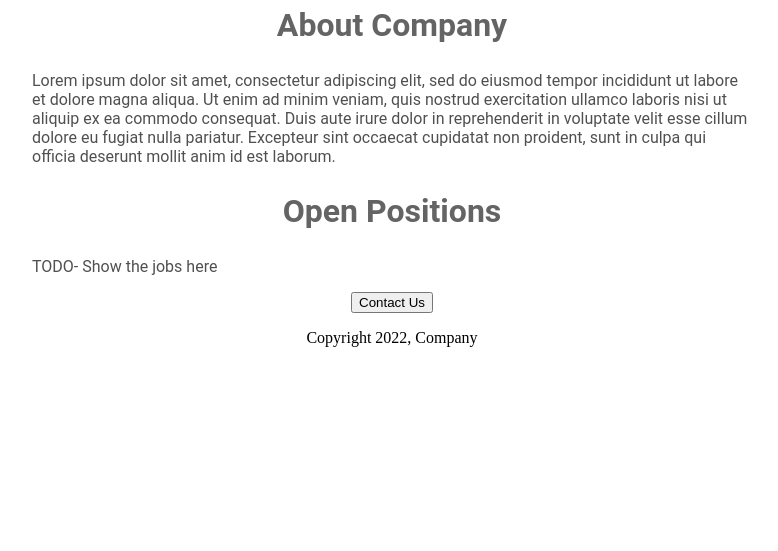
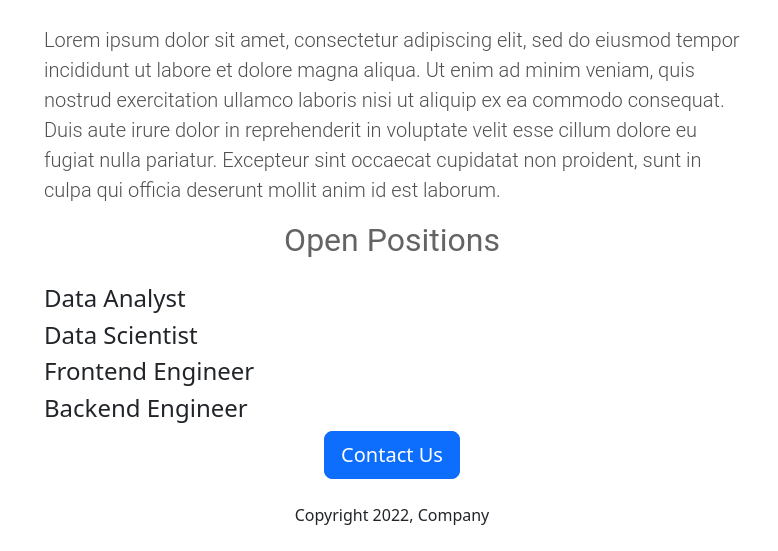
Before and after one commit to ritheshkumar88/flask-website-example, a Flask app: page / in a window 1280 px wide. Shown: the part 485-1036 px from the top of the page, without its empty margins (248-1026 px from the left). Before the commit the page ends 832 px from the top, so only its background shows below. Run offline with Flask 3, Linux system fonts and the light colour scheme.

Commit message:
Added HTML and CSS

```diff
--- a/app.py
+++ b/app.py
@@ -2,9 +2,38 @@ from flask import Flask,render_template
 
 app=Flask(__name__)
 
+JOBS=[
+    {
+        "id":1,
+        "title":"Data Analyst",
+        "location":"Bengaluru, India",
+        "salary":"Rs. 10,00,000"
+
+    },
+    {
+        "id":2,
+        "title":"Data Scientist",
+        "location":"Delhi, India",
+        "salary":"Rs. 15,00,000"
+
+    },
+    {
+        "id":3,
+        "title":"Frontend Engineer",
+        "location":"Remote",
+        "salary":"Rs. 12,00,000"
+    },
+    {
+        "id":4,
+        "title":"Backend Engineer",
+        "location":"San Fransico, USA",
+        "salary":"$ 120,000"
+
+    }]
+
 @app.route('/')
 def hello_world():
-    return render_template('home.html')
+    return render_template('home.html',jobs=JOBS)
 
 if __name__=='__main__':
     app.run(host='0.0.0.0',debug=True)
--- a/templates/home.html
+++ b/templates/home.html
@@ -1,50 +1,66 @@
 <!DOCTYPE html>
 <html>
     <head>
+        <meta charset="utf-8">
+        <meta name="viewport" content="width=device-width, initial-scale=1">
         <title>Careers</title>
         <link rel="shortcut icon" href="{{ url_for('static', filename='favicon.ico') }}">
+        <link href="https://cdn.jsdelivr.net/npm/bootstrap@5.2.3/dist/css/bootstrap.min.css" rel="stylesheet" integrity="sha384-rbsA2VBKQhggwzxH7pPCaAqO46MgnOM80zW1RWuH61DGLwZJEdK2Kadq2F9CUG65" crossorigin="anonymous">
         <style>
-            h1{ font-size:40px;
-                font-family:Roboto;
-                font-weight: bolder;
-                color:rgb(50, 50, 50) ;
+            h1{
+                font-size: 40 px;
+                font-family: Roboto;
+                font-weight: normal;
+                color: rgb(50, 50, 50);
                 text-align: center;
-               }
+            }
             #banner{
-                    height:360px;
-                    width: 100%;
-                    object-fit: cover;
-                    font-weight: normal;
-               }
+                height: 360px;
+                width: 100%;
+                object-fit: cover;
+
+
+            }
             h2{
-                font-family:Roboto;
+
+                font-family: Roboto;
                 font-size: 32px;
-                color: rgb(100, 100, 100);
+                color: rgb(100,100,100);
                 text-align: center;
-              }
-            .bodytext{
-                font-family:Roboto;
-                color: rgb(80,80,80);
-             }
-            #container{
-                max-width:720px;
+                font-weight: normal;
+            }
+            .lead{
+                font-family: Roboto;
+                color: rgb(80, 80, 80);
+            }
+            #container
+            {
+                max-width: 720px;
                 margin:0 auto;
 
+
             }
+
         </style>
-
     </head>
     <body>
-        <div id="container">
-        <h1>Company Careers</h1>
-        <img id="banner" src="static/career.jpg">
-        <h2>About Company</h2>
-        <p class="bodytext">Lorem ipsum dolor sit amet, consectetur adipiscing elit, sed do eiusmod tempor incididunt ut labore et dolore magna aliqua. Ut enim ad minim veniam, quis nostrud exercitation ullamco laboris nisi ut aliquip ex ea commodo consequat. Duis aute irure dolor in reprehenderit in voluptate velit esse cillum dolore eu fugiat nulla pariatur. Excepteur sint occaecat cupidatat non proident, sunt in culpa qui officia deserunt mollit anim id est laborum.</p>
-        <h2>Open Positions</h2>
-        <p class="bodytext">TODO- Show the jobs here</p>
-        <div style="text-align: center;">
-        <button>Contact Us</button>
-        <p>Copyright 2022, Company</p>
+        <div class="container mt-2 mb-4" id="container">
+        <h1 class="text-center mt-2 mb-4">Company Careers</h1>
+        <img class="img-fluid" id="banner" src="static/career.jpg">
+        <h2 class="text-center mt-2 mb-4">About Company</h2>
+        <p class="lead">Lorem ipsum dolor sit amet, consectetur adipiscing elit, sed do eiusmod tempor incididunt ut labore et dolore magna aliqua. Ut enim ad minim veniam, quis nostrud exercitation ullamco laboris nisi ut aliquip ex ea commodo consequat. Duis aute irure dolor in reprehenderit in voluptate velit esse cillum dolore eu fugiat nulla pariatur. Excepteur sint occaecat cupidatat non proident, sunt in culpa qui officia deserunt mollit anim id est laborum.</p>
+        <h2 class="text-center mt-2 mb-4">Open Positions</h2>
+        <div>
+            {% for job in jobs%}
+                <div>
+                    <h4>{{job['title']}}</h4>
+
+                </div>
+            {% endfor %}
+        </div>
+        <div class="text-center" style="text-align: center;">
+        <button class="btn btn-primary btn-lg">Contact Us</button>
+        <p class="mt-4">Copyright 2022, Company</p>
         </div>
         </div>
     </body>
```
